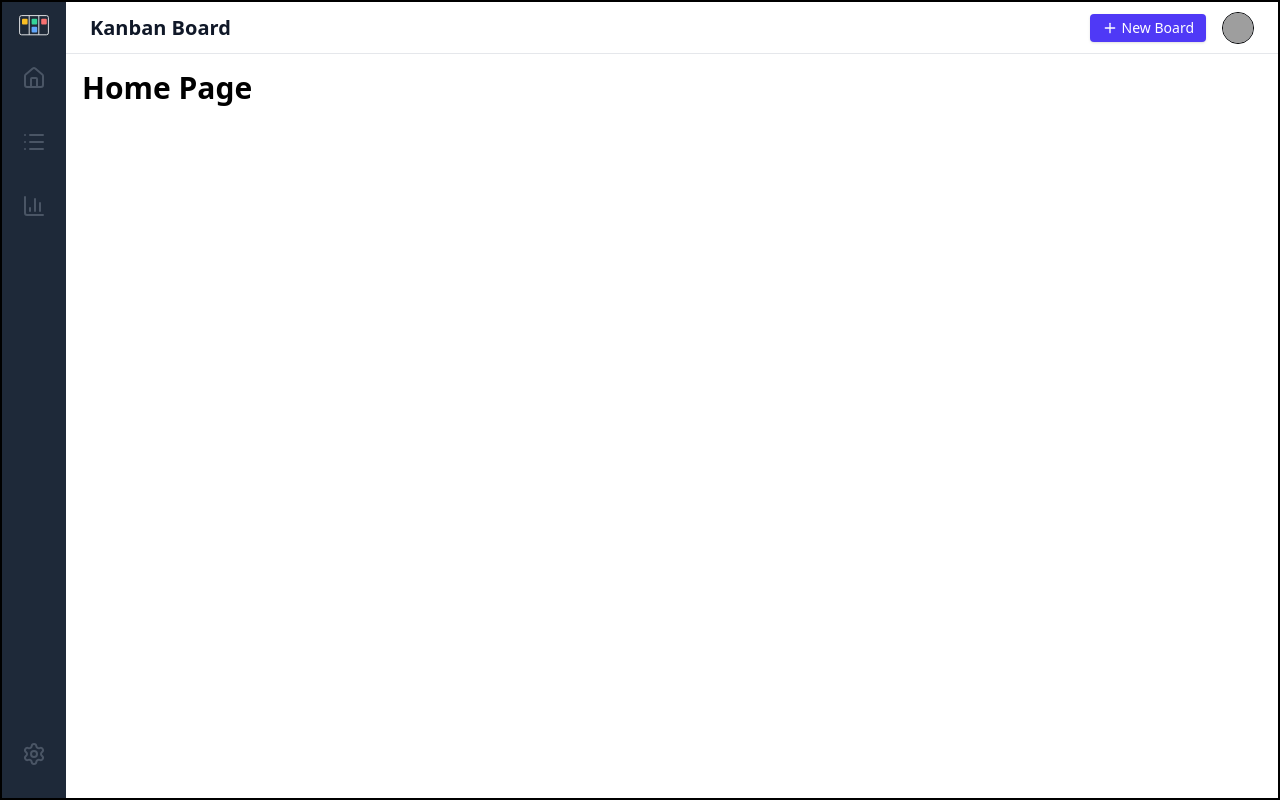
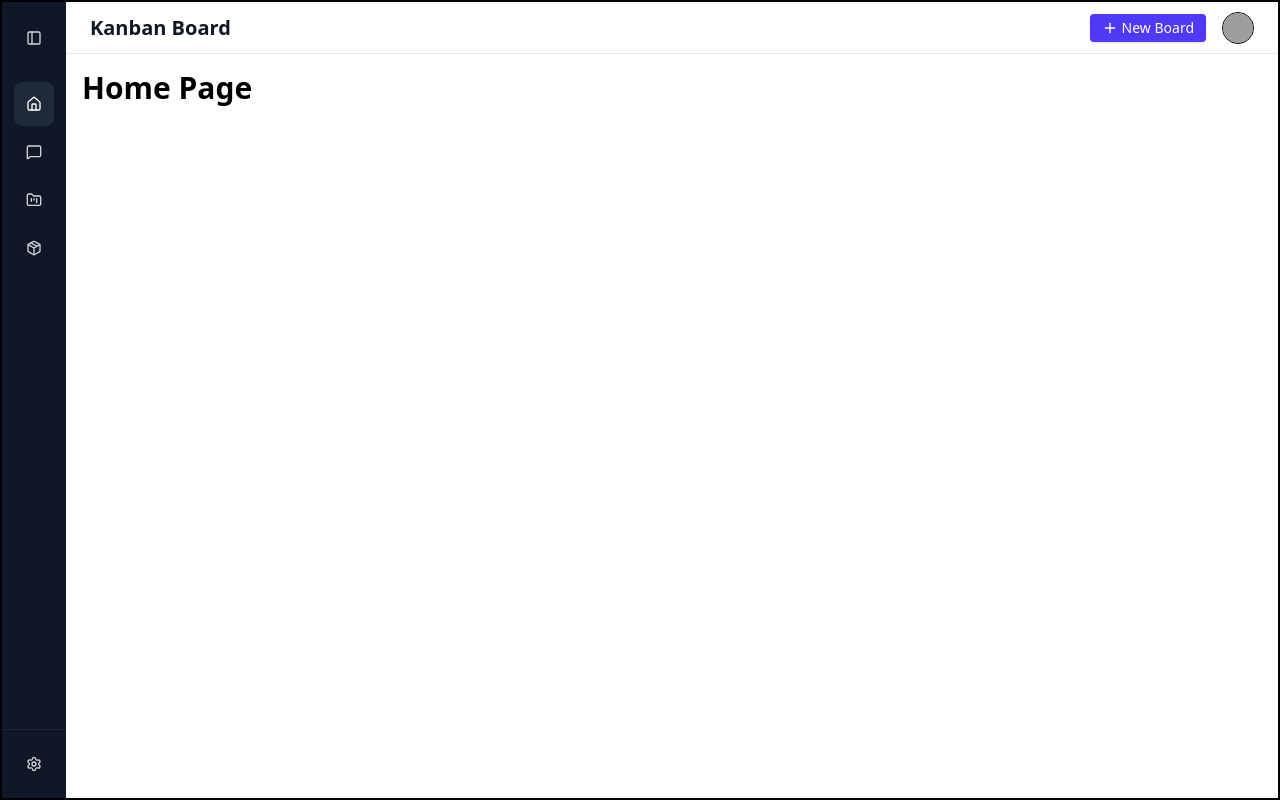
Before and after one commit to Codeveloperx/Kanban-Board, a React (Vite) app: page / in a window 1280 px wide. Built offline with nearby package versions, Linux system fonts and the light colour scheme; grey boxes are pictures that could not be loaded.

Commit message:
Se crea componente sidebar e items de nevegaciòn

```diff
--- a/index.html
+++ b/index.html
@@ -4,7 +4,7 @@
     <meta charset="UTF-8" />
     <link rel="icon" type="image/svg+xml" href="/kanbanBoard_light.svg" />
     <meta name="viewport" content="width=device-width, initial-scale=1.0" />
-    <title>kanban-board</title>
+    <title>Kanban Board</title>
   </head>
   <body>
     <div id="root"></div>
--- /dev/null
+++ b/src/components/sidebar/NavItem.tsx
@@ -0,0 +1,40 @@
+import { NavLink } from "react-router-dom";
+import type { LucideIcon } from "lucide-react";
+
+interface NavItemProps {
+  icon: LucideIcon;
+  label: string;
+  isOpen: boolean;
+  path: string;
+  onClick?: () => void;
+}
+
+const NavItem = (props: NavItemProps) => {
+  const { icon: Icon, label, isOpen, path, onClick } = props;
+
+  return (
+    <NavLink
+      to={path}
+      onClick={onClick}
+      className={({ isActive }) =>
+        `p-3 rounded-lg flex items-center w-full group transition-colors
+        ${
+          isActive
+            ? "bg-gray-800 text-white"
+            : "text-gray-300 hover:bg-gray-800 hover:text-white"
+        }
+      `
+      }
+    >
+      <Icon className={`w-5 h-5 transition-colors ${isOpen ? "mr-3" : ""}`} />
+
+      {isOpen && (
+        <span className="text-sm whitespace-nowrap transition-opacity duration-200">
+          {label}
+        </span>
+      )}
+    </NavLink>
+  );
+};
+
+export default NavItem;
--- /dev/null
+++ b/src/components/sidebar/SideBar.tsx
@@ -0,0 +1,65 @@
+import { navigationItems } from "./navigationItems";
+import { PanelLeft, Settings } from "lucide-react";
+import { useOpen } from "../../hooks/useOpen";
+import Logo from "../../assets/kanbanBoard_dark.svg";
+import NavItem from "./NavItem";
+
+const Sidebar = () => {
+  const { isOpen, onToggle } = useOpen();
+
+  return (
+    <aside
+      className={`
+        ${isOpen ? "w-64" : "w-16"}
+        bg-gray-900 text-white
+        transition-all duration-300 ease-in-out
+        flex flex-col
+        overflow-hidden
+      `}
+    >
+      <div className="p-4">
+        <button
+          type="button"
+          onClick={onToggle}
+          className="p-2 rounded-lg hover:bg-gray-800 transition-colors w-full flex items-center justify-start group cursor-e-resize"
+        >
+          {isOpen ? (
+            <>
+              <img src={Logo} alt="Kanban Board" className="w-8 h-8" />
+              <span className="ml-3 text-base font-semibold tracking-tight whitespace-nowrap">
+                Kanban Board
+              </span>
+            </>
+          ) : (
+            <PanelLeft className="w-6 h-6 text-gray-300 group-hover:text-white transition-colors" />
+          )}
+        </button>
+      </div>
+
+      <nav className="flex-1 px-3 py-2">
+        <div className="flex flex-col gap-1">
+          {navigationItems.map((item, index) => (
+            <NavItem
+              key={index}
+              icon={item.icon}
+              label={item.label}
+              isOpen={isOpen}
+              path={item.path}
+            />
+          ))}
+        </div>
+      </nav>
+
+      <div className="p-3 border-t border-gray-800">
+        <NavItem
+          icon={Settings}
+          label="Settings"
+          isOpen={isOpen}
+          path="/setting"
+        />
+      </div>
+    </aside>
+  );
+};
+
+export default Sidebar;
--- /dev/null
+++ b/src/components/sidebar/navigationItems.ts
@@ -0,0 +1,28 @@
+import {
+  Home,
+  MessageSquare,
+  FolderKanban,
+  Package,
+  type LucideIcon,
+} from "lucide-react";
+
+import {
+  KEY_NAV_ARTIFACTS,
+  KEY_NAV_CHATS,
+  KEY_NAV_HOME,
+  KEY_NAV_PROJECTS,
+} from "../../constants/Constants";
+
+interface NavigationItem {
+  icon: LucideIcon;
+  label: string;
+  path: string;
+}
+
+export const navigationItems: NavigationItem[] = [
+  { icon: Home, label: KEY_NAV_HOME, path: "/" },
+  //Example nevigation items
+  { icon: MessageSquare, label: KEY_NAV_CHATS, path: "/chats" },
+  { icon: FolderKanban, label: KEY_NAV_PROJECTS, path: "/projects" },
+  { icon: Package, label: KEY_NAV_ARTIFACTS, path: "/artifacts" },
+];
--- a/src/constants/Constants.ts
+++ b/src/constants/Constants.ts
@@ -1,4 +1,11 @@
+//BOARD ACTION KEYS
 export const KEY_CREATE_BOARD = "CREATE_BOARD";
 export const KEY_UPDATE_BOARD = "UPDATE_BOARD";
 export const KEY_DELETE_BOARD = "DELETE_BOARD";
 export const KEY_SELECT_BOARD = "SELECT_BOARD";
+
+//NAVIGATION KEYS
+export const KEY_NAV_HOME = "Home";
+export const KEY_NAV_CHATS = "Chats";
+export const KEY_NAV_PROJECTS = "Proyectos";
+export const KEY_NAV_ARTIFACTS = "Artefactos";
--- /dev/null
+++ b/src/hooks/useOpen.ts
@@ -0,0 +1,16 @@
+import { useState } from "react";
+
+export const useOpen = (initialValue = false) => {
+  const [isOpen, setIsOpen] = useState(initialValue);
+
+  const onOpen = () => setIsOpen(true);
+  const onClose = () => setIsOpen(false);
+  const onToggle = () => setIsOpen((prev) => !prev);
+
+  return {
+    isOpen,
+    onOpen,
+    onClose,
+    onToggle,
+  };
+};
--- a/src/layouts/DashBoardLayout.tsx
+++ b/src/layouts/DashBoardLayout.tsx
@@ -1,35 +1,11 @@
-import { BarChart3, Home, List, Settings } from "lucide-react";
 import { Outlet } from "react-router-dom";
 import Header from "../components/header/Header";
-import Logo from "../assets/kanbanBoard_dark.svg";
+import SideBar from "../components/sidebar/SideBar";
 
 const DashBoardLayout = () => {
   return (
     <div className="flex h-screen border-2">
-      {/* SideBar */}
-      <aside className="flex flex-col items-center w-16 bg-gray-800 text-white px-4 py-2">
-        <img src={Logo} alt="Kanban Board" className="w-8 h-8" />
-        <nav className="flex flex-col flex-1 justify-between items-center py-4 space-y-6">
-          <div className="flex flex-col gap-6">
-            <button className="p-2 rounded hover:bg-gray-100">
-              <Home className="w-6 h-6 text-gray-600" />
-            </button>
-            <button className="p-2 rounded hover:bg-gray-100">
-              <List className="w-6 h-6 text-gray-600" />
-            </button>
-            <button className="p-2 rounded hover:bg-gray-100">
-              <BarChart3 className="w-6 h-6 text-gray-600" />
-            </button>
-          </div>
-
-          <div>
-            <button className="p-2 rounded hover:bg-gray-100 mt-auto">
-              <Settings className="w-6 h-6 text-gray-600" />
-            </button>
-          </div>
-        </nav>
-      </aside>
-
+      <SideBar />
       <div className="flex flex-col flex-1">
         <Header />
         <main className="h-full p-4">
```
